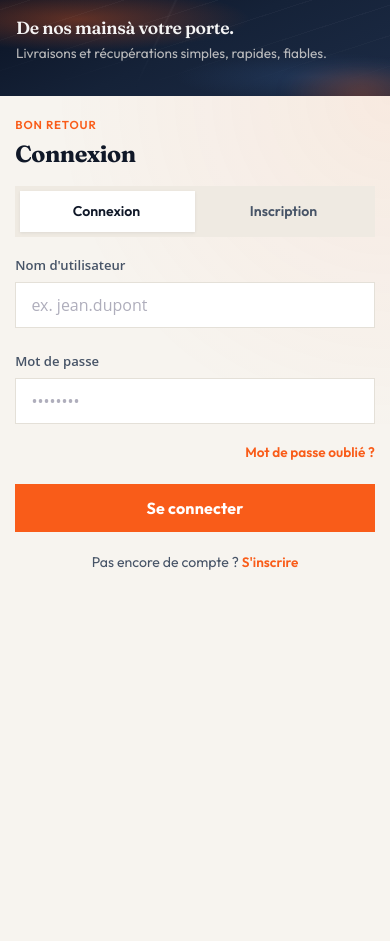
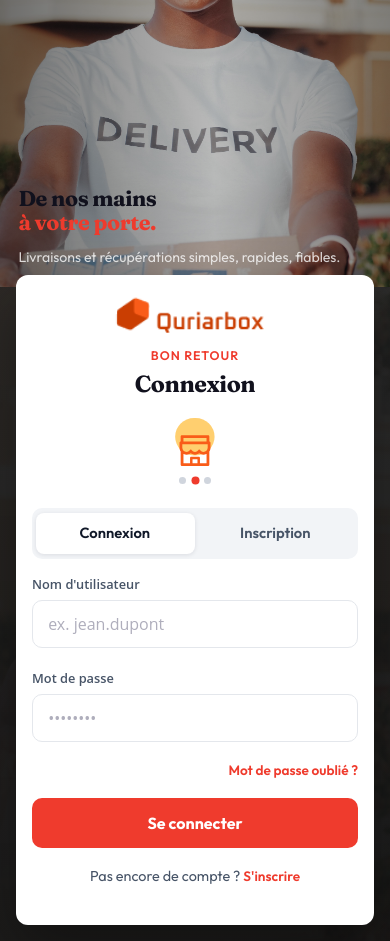
Before and after one commit to NomenaHao/Courier-front, a Vue app: page / in a window 390 px wide. Before the commit the page ends 844 px from the top, so only its background shows below. Built offline with nearby package versions, Linux system fonts and the light colour scheme; no server answers.

Commit message:
Fix Login design

```diff
--- a/src/components/Notifications.vue
+++ b/src/components/Notifications.vue
@@ -7,12 +7,11 @@
         class="toast show mb-2 border-0 shadow"
         role="alert"
       >
-        <div class="toast-header bg-white border-bottom-0">
+        <div class="toast-header bg-white border-0">
           <span class="me-2">🔔</span>
           <strong class="me-auto text-dark">{{ n.title }}</strong>
           <button type="button" class="btn-close" @click="dismiss(n.id)"></button>
         </div>
-        <div class="toast-body">{{ n.body }}</div>
       </div>
     </TransitionGroup>
   </div>
--- a/src/views/login/Login.vue
+++ b/src/views/login/Login.vue
@@ -1,25 +1,52 @@
 <template>
   <div class="auth-page">
-    <aside class="auth-brand" aria-hidden="false">
-      <div class="brand-glow"></div>
-      <div class="brand-route"></div>
-      <div class="brand-content">
-        <h1 class="brand-title">De nos mains<br />à votre porte.</h1>
-        <p class="brand-sub">Livraisons et récupérations simples, rapides, fiables.</p>
+    <aside class="auth-hero" aria-hidden="false">
+      <div class="hero-media" role="presentation"></div>
+      <div class="hero-shade"></div>
+      <div class="hero-copy">
+        <h1 class="hero-title">
+          De nos mains<br />
+          <span class="hero-highlight">à votre porte.</span>
+        </h1>
+        <p class="hero-sub">Livraisons et récupérations simples, rapides, fiables.</p>
       </div>
-      <ul class="brand-points">
-        <li>Suivi en temps réel</li>
-        <li>Livreurs à proximité</li>
-        <li>Commande en quelques clics</li>
-      </ul>
     </aside>
 
-    <div class="auth-panel">
-      <div class="auth-panel-inner">
+    <div class="auth-shell">
+      <div class="auth-card">
+        <header class="auth-brand-row">
+          <img
+            v-if="logoOk"
+            src="@/assets/img/gallery/logo.png"
+            alt=""
+            class="brand-logo"
+            @error="logoOk = false"
+          />
+          <span v-else class="brand-wordmark">Quick<span class="dot">.</span></span>
+        </header>
+
         <header class="auth-header">
           <p class="auth-kicker">{{ isLogin ? 'Bon retour' : 'Créer un compte' }}</p>
           <h2 class="auth-heading">{{ isLogin ? 'Connexion' : 'Inscription' }}</h2>
         </header>
+
+        <div class="feature-carousel" aria-live="polite">
+          <div class="carousel-visual">
+            <img :src="slides[activeSlide].icon" alt="" class="carousel-icon" />
+          </div>
+          <!-- <p class="carousel-caption">{{ slides[activeSlide].text }}</p> -->
+          <div class="carousel-dots" role="tablist" aria-label="Points forts">
+            <button
+              v-for="(slide, index) in slides"
+              :key="slide.text"
+              type="button"
+              class="dot-btn"
+              :class="{ active: activeSlide === index }"
+              :aria-selected="activeSlide === index"
+              @click="activeSlide = index"
+            />
+          </div>
+        </div>
 
         <div class="auth-tabs" role="tablist">
           <button
@@ -157,16 +184,41 @@
 </template>
 
 <script setup>
-import { ref } from 'vue'
+import { onMounted, onUnmounted, ref } from 'vue'
 import { useRouter } from 'vue-router'
 import api from '@/services/api'
+import { useWebSocket } from '@/composables/useWebSocket'
+import iconTrack from '@/assets/img/icons/services-1.svg'
+import iconNearby from '@/assets/img/icons/services-2.svg'
+import iconOrder from '@/assets/img/icons/services-3.svg'
 
 const router = useRouter()
+const { connect, disconnect } = useWebSocket()
 
 const isLogin = ref(true)
 const loading = ref(false)
 const feedback = ref('')
 const feedbackType = ref('error')
+const logoOk = ref(true)
+const activeSlide = ref(0)
+
+const slides = [
+  { text: 'Suivi en temps réel', icon: iconTrack },
+  { text: 'Livreurs à proximité', icon: iconNearby },
+  { text: 'Commande en quelques clics', icon: iconOrder },
+]
+
+let carouselTimer = null
+
+onMounted(() => {
+  carouselTimer = setInterval(() => {
+    activeSlide.value = (activeSlide.value + 1) % slides.length
+  }, 4500)
+})
+
+onUnmounted(() => {
+  if (carouselTimer) clearInterval(carouselTimer)
+})
 
 const loginForm = ref({
   username: '',
@@ -190,6 +242,8 @@ const handleLogin = async () => {
     localStorage.setItem('refresh', response.data.refresh)
     localStorage.setItem('user', JSON.stringify(response.data.user))
 
+    disconnect()
+    connect()
     router.push('/home')
   } catch (error) {
     feedbackType.value = 'error'
@@ -245,26 +299,22 @@ const handleSignup = async () => {
 .auth-page {
   --ink: #101828;
   --ink-soft: #475467;
-  --paper: #f7f4ef;
   --panel: #ffffff;
-  --accent: #f95c19;
-  --accent-deep: #d9480f;
-  --line: #e4e0d8;
+  --accent: #ef3b2d;
+  --accent-deep: #d62828;
+  --line: #e4e7ec;
   --ok: #0f7b4c;
   --err: #b42318;
 
   display: grid;
-  grid-template-columns: minmax(0, 1.05fr) minmax(340px, 0.95fr);
+  grid-template-columns: minmax(0, 1.15fr) minmax(360px, 0.85fr);
   min-height: 100vh;
   min-height: 100dvh;
   width: 100%;
-  max-width: 100%;
-  flex: 1;
   font-family: 'Outfit', sans-serif;
   color: var(--ink);
-  background: var(--paper);
+  background: #1a1a1a;
   overflow-x: hidden;
-  box-sizing: border-box;
 }
 
 .auth-page *,
@@ -273,146 +323,174 @@ const handleSignup = async () => {
   box-sizing: border-box;
 }
 
-.auth-brand {
+.auth-hero {
   position: relative;
+  min-height: 100vh;
+  min-height: 100dvh;
   overflow: hidden;
-  padding: clamp(1.5rem, 5vw, 4rem);
-  padding-top: max(clamp(1.5rem, 5vw, 4rem), env(safe-area-inset-top));
-  padding-left: max(clamp(1.5rem, 5vw, 4rem), env(safe-area-inset-left));
-  display: flex;
-  flex-direction: column;
-  justify-content: space-between;
-  gap: 1.5rem;
-  min-width: 0;
-  color: #f8f4ee;
-  background:
-    radial-gradient(ellipse 80% 60% at 20% 20%, rgba(249, 92, 25, 0.35), transparent 55%),
-    radial-gradient(ellipse 70% 50% at 80% 80%, rgba(56, 98, 156, 0.25), transparent 50%),
-    linear-gradient(155deg, #0b1324 0%, #152238 48%, #1c2b45 100%) !important;
-  animation: brand-in 0.7s ease both;
 }
 
-.brand-glow {
+.hero-media {
   position: absolute;
-  inset: auto -20% -30% auto;
-  width: 55%;
-  height: 55%;
-  border-radius: 50%;
-  background: radial-gradient(circle, rgba(249, 92, 25, 0.28), transparent 70%);
-  filter: blur(8px);
-  pointer-events: none;
+  inset: 0;
+  background: url('/assets/img/Deliverer.jpg') center / cover no-repeat;
+  transform: scale(1.03);
 }
 
-.brand-route {
+.hero-shade {
   position: absolute;
   inset: 0;
-  background:
-    linear-gradient(115deg, transparent 40%, rgba(255, 255, 255, 0.04) 40.5%, transparent 41%),
-    repeating-linear-gradient(
-      -18deg,
-      transparent 0,
-      transparent 28px,
-      rgba(255, 255, 255, 0.03) 28px,
-      rgba(255, 255, 255, 0.03) 29px
-    );
-  pointer-events: none;
-  mask-image: linear-gradient(to bottom, black 30%, transparent 95%);
+  background: linear-gradient(
+    90deg,
+    rgba(0, 0, 0, 0.55) 0%,
+    rgba(0, 0, 0, 0.25) 55%,
+    rgba(0, 0, 0, 0.45) 100%
+  );
 }
 
-.brand-content {
-  position: relative;
+.hero-copy {
+  position: absolute;
+  left: clamp(1.5rem, 4vw, 3rem);
+  bottom: clamp(2rem, 6vw, 4rem);
   z-index: 1;
   max-width: 28rem;
-  margin-top: 2rem;
-}
-
-.brand-mark {
-  font-family: 'Fraunces', Georgia, serif;
-  font-size: clamp(2.6rem, 5vw, 3.8rem);
-  font-weight: 700;
-  letter-spacing: -0.03em;
-  line-height: 1;
-  margin-bottom: 1.25rem;
   color: #fff;
 }
 
-.brand-title {
+.hero-title {
+  margin: 0 0 0.75rem;
   font-family: 'Fraunces', Georgia, serif;
-  font-size: clamp(1.6rem, 3.2vw, 2.35rem);
-  font-weight: 600;
-  line-height: 1.15;
+  font-size: clamp(1.75rem, 3.5vw, 2.75rem);
+  font-weight: 700;
+  line-height: 1.12;
   letter-spacing: -0.02em;
-  margin-bottom: 0.9rem;
-  color: rgba(255, 255, 255, 0.95);
 }
 
-.brand-sub {
-  font-size: 1.05rem;
-  line-height: 1.55;
-  color: rgba(248, 244, 238, 0.72);
+.hero-highlight {
+  color: var(--accent);
+}
+
+.hero-sub {
+  margin: 0;
+  font-size: clamp(0.95rem, 1.5vw, 1.05rem);
+  line-height: 1.5;
+  color: rgba(255, 255, 255, 0.82);
   max-width: 22rem;
 }
 
-.brand-points {
-  position: relative;
-  z-index: 1;
-  list-style: none;
-  display: flex;
-  flex-wrap: wrap;
-  gap: 0.55rem;
-  padding: 0;
-  margin: 2.5rem 0 0;
-}
-
-.brand-points li {
-  font-size: 0.85rem;
-  font-weight: 500;
-  padding: 0.45rem 0.8rem;
-  border: 1px solid rgba(255, 255, 255, 0.16);
-  background: rgba(255, 255, 255, 0.06);
-  backdrop-filter: blur(6px);
-}
-
-.auth-panel {
+.auth-shell {
   display: flex;
   align-items: center;
   justify-content: center;
-  min-width: 0;
-  width: 100%;
-  padding: clamp(1.25rem, 4vw, 3rem);
-  padding-bottom: max(clamp(1.25rem, 4vw, 3rem), env(safe-area-inset-bottom));
-  padding-right: max(clamp(1.25rem, 4vw, 3rem), env(safe-area-inset-right));
+  padding: clamp(1rem, 3vw, 2rem);
   background:
-    radial-gradient(circle at 100% 0%, rgba(249, 92, 25, 0.07), transparent 40%),
-    var(--paper) !important;
-  animation: panel-in 0.65s ease 0.08s both;
+    linear-gradient(180deg, rgba(30, 30, 30, 0.92), rgba(20, 20, 20, 0.96)),
+    url('/assets/img/Deliverer.jpg') center / cover no-repeat;
 }
 
-.auth-panel-inner {
+.auth-card {
   width: 100%;
-  max-width: 400px;
-  margin: 0 auto;
+  max-width: 420px;
+  padding: clamp(1.35rem, 3vw, 2rem) clamp(1.25rem, 3vw, 1.75rem);
+  background: var(--panel);
+  border-radius: 14px;
+  box-shadow: 0 24px 60px rgba(0, 0, 0, 0.35);
+  animation: panel-in 0.55s ease both;
+}
+
+.auth-brand-row {
+  display: flex;
+  justify-content: center;
+  margin-bottom: 0.75rem;
+}
+
+.brand-logo {
+  height: 42px;
+  width: auto;
+  object-fit: contain;
+}
+
+.brand-wordmark {
+  font-family: 'Fraunces', Georgia, serif;
+  font-size: 1.65rem;
+  font-weight: 700;
+  letter-spacing: -0.03em;
+  color: var(--ink);
+}
+
+.brand-wordmark .dot {
+  color: var(--accent);
 }
 
 .auth-header {
-  margin-bottom: 1.5rem;
+  text-align: center;
+  margin-bottom: 0.85rem;
 }
 
 .auth-kicker {
-  font-size: 0.8rem;
+  font-size: 0.78rem;
   font-weight: 600;
   letter-spacing: 0.08em;
   text-transform: uppercase;
   color: var(--accent);
-  margin-bottom: 0.4rem;
+  margin: 0 0 0.25rem;
 }
 
 .auth-heading {
+  margin: 0;
   font-family: 'Fraunces', Georgia, serif;
-  font-size: clamp(1.7rem, 3vw, 2.1rem);
+  font-size: clamp(1.45rem, 2.5vw, 1.85rem);
   font-weight: 700;
   letter-spacing: -0.02em;
-  color: var(--ink);
+}
+
+.feature-carousel {
+  text-align: center;
+  margin-bottom: 1rem;
+  padding-bottom: 0.5rem;
+}
+
+.carousel-visual {
+  display: flex;
+  justify-content: center;
+  align-items: center;
+  height: 72px;
+  margin-bottom: 0.35rem;
+}
+
+.carousel-icon {
+  height: 56px;
+  width: auto;
+}
+
+.carousel-caption {
+  margin: 0 0 0.55rem;
+  font-size: 0.88rem;
+  font-weight: 600;
+  color: var(--ink-soft);
+  line-height: 1.35;
+}
+
+.carousel-dots {
+  display: flex;
+  justify-content: center;
+  gap: 0.35rem;
+}
+
+.dot-btn {
+  width: 7px;
+  height: 7px;
+  padding: 0;
+  border: none;
+  border-radius: 50%;
+  background: #d0d5dd;
+  cursor: pointer;
+  transition: background 0.2s ease, transform 0.2s ease;
+}
+
+.dot-btn.active {
+  background: var(--accent);
+  transform: scale(1.15);
 }
 
 .auth-tabs {
@@ -420,9 +498,10 @@ const handleSignup = async () => {
   display: grid;
   grid-template-columns: 1fr 1fr;
   gap: 0.25rem;
-  padding: 0.3rem;
-  margin-bottom: 1.5rem;
-  background: #efeae2;
+  padding: 0.28rem;
+  margin-bottom: 1rem;
+  background: #f2f4f7;
+  border-radius: 10px;
 }
 
 .auth-tab {
@@ -430,12 +509,13 @@ const handleSignup = async () => {
   z-index: 1;
   border: none;
   background: transparent;
-  padding: 0.7rem 0.5rem;
+  padding: 0.62rem 0.5rem;
   font-family: inherit;
-  font-size: 0.95rem;
+  font-size: 0.92rem;
   font-weight: 600;
   color: var(--ink-soft);
   cursor: pointer;
+  border-radius: 8px;
   transition: color 0.25s ease;
 }
 
@@ -445,12 +525,13 @@ const handleSignup = async () => {
 
 .auth-tab-indicator {
   position: absolute;
-  top: 0.3rem;
-  bottom: 0.3rem;
-  left: 0.3rem;
-  width: calc(50% - 0.3rem);
+  top: 0.28rem;
+  bottom: 0.28rem;
+  left: 0.28rem;
+  width: calc(50% - 0.28rem);
   background: var(--panel);
-  box-shadow: 0 1px 3px rgba(16, 24, 40, 0.08);
+  border-radius: 8px;
+  box-shadow: 0 1px 4px rgba(16, 24, 40, 0.1);
   transition: transform 0.35s cubic-bezier(0.22, 1, 0.36, 1);
   pointer-events: none;
 }
@@ -460,12 +541,12 @@ const handleSignup = async () => {
 }
 
 .auth-feedback {
-  margin-bottom: 1rem;
-  padding: 0.75rem 0.9rem;
-  font-size: 0.9rem;
+  margin-bottom: 0.85rem;
+  padding: 0.7rem 0.85rem;
+  font-size: 0.88rem;
   line-height: 1.4;
+  border-radius: 8px;
   border-left: 3px solid;
-  animation: feedback-in 0.3s ease both;
 }
 
 .auth-feedback.error {
@@ -483,17 +564,17 @@ const handleSignup = async () => {
 .auth-form {
   display: flex;
   flex-direction: column;
-  gap: 1rem;
+  gap: 0.85rem;
 }
 
 .field {
   display: flex;
   flex-direction: column;
-  gap: 0.4rem;
+  gap: 0.35rem;
 }
 
 .field span {
-  font-size: 0.82rem;
+  font-size: 0.8rem;
   font-weight: 600;
   color: var(--ink-soft);
 }
@@ -501,29 +582,22 @@ const handleSignup = async () => {
 .field input,
 .field select {
   width: 100%;
-  max-width: 100%;
   height: 48px;
   padding: 0 0.95rem;
   border: 1px solid var(--line);
-  border-radius: 0;
-  background: var(--panel);
+  border-radius: 10px;
+  background: #fff;
   font-family: inherit;
-  font-size: 16px; /* évite le zoom iOS */
+  font-size: 16px;
   color: var(--ink);
   outline: none;
   transition: border-color 0.2s ease, box-shadow 0.2s ease;
-  -webkit-appearance: none;
-  appearance: none;
-}
-
-.field input::placeholder {
-  color: #98a2b3;
 }
 
 .field input:focus,
 .field select:focus {
   border-color: var(--accent);
-  box-shadow: 0 0 0 3px rgba(249, 92, 25, 0.15);
+  box-shadow: 0 0 0 3px rgba(239, 59, 45, 0.14);
 }
 
 .field select {
@@ -538,7 +612,7 @@ const handleSignup = async () => {
 .field-meta {
   display: flex;
   justify-content: flex-end;
-  margin-top: -0.35rem;
+  margin-top: -0.25rem;
 }
 
 .pass-link,
@@ -550,7 +624,6 @@ const handleSignup = async () => {
   font-size: 0.85rem;
   font-weight: 600;
   color: var(--accent);
-  text-decoration: none;
   cursor: pointer;
 }
 
@@ -561,32 +634,26 @@ const handleSignup = async () => {
 }
 
 .submit-btn {
-  margin-top: 0.35rem;
+  margin-top: 0.25rem;
   width: 100%;
   height: 50px;
-  min-height: 48px;
   border: none;
+  border-radius: 10px;
   background: var(--accent);
   color: #fff;
   font-family: inherit;
   font-size: 1rem;
   font-weight: 650;
-  letter-spacing: 0.01em;
   cursor: pointer;
   display: inline-flex;
   align-items: center;
   justify-content: center;
   transition: background 0.2s ease, transform 0.15s ease;
-  touch-action: manipulation;
 }
 
 .submit-btn:hover:not(:disabled) {
   background: var(--accent-deep);
   transform: translateY(-1px);
-}
-
-.submit-btn:active:not(:disabled) {
-  transform: translateY(0);
 }
 
 .submit-btn:disabled {
@@ -604,9 +671,9 @@ const handleSignup = async () => {
 }
 
 .auth-switch {
-  margin-top: 1.5rem;
+  margin-top: 1.15rem;
   text-align: center;
-  font-size: 0.92rem;
+  font-size: 0.9rem;
   color: var(--ink-soft);
 }
 
@@ -621,32 +688,10 @@ const handleSignup = async () => {
   transform: translateY(6px);
 }
 
-@keyframes brand-in {
-  from {
-    opacity: 0;
-    transform: translateX(-12px);
-  }
-  to {
-    opacity: 1;
-    transform: none;
-  }
-}
-
 @keyframes panel-in {
   from {
     opacity: 0;
-    transform: translateY(10px);
-  }
-  to {
-    opacity: 1;
-    transform: none;
-  }
-}
-
-@keyframes feedback-in {
-  from {
-    opacity: 0;
-    transform: translateY(-4px);
+    transform: translateY(12px);
   }
   to {
     opacity: 1;
@@ -660,186 +705,54 @@ const handleSignup = async () => {
   }
 }
 
-/* Tablette paysage / petits laptops */
-@media (max-width: 1100px) {
+@media (max-width: 960px) {
   .auth-page {
-    grid-template-columns: minmax(0, 0.9fr) minmax(320px, 1fr);
+    grid-template-columns: 1fr;
+    grid-template-rows: minmax(220px, 34vh) 1fr;
   }
 
-  .brand-points li {
-    font-size: 0.8rem;
+  .auth-hero {
+    min-height: unset;
+  }
+
+  .hero-copy {
+    left: 1.15rem;
+    right: 1.15rem;
+    bottom: 1.15rem;
+  }
+
+  .hero-title {
+    font-size: clamp(1.35rem, 5vw, 1.75rem);
+  }
+
+  .hero-sub {
+    font-size: 0.88rem;
+  }
+
+  .auth-shell {
+    align-items: flex-start;
+    padding-top: 0.75rem;
+  }
+
+  .auth-card {
+    margin-top: -1.5rem;
+    position: relative;
+    z-index: 2;
   }
 }
 
-/* Tablette portrait & mobile : stack vertical */
-@media (max-width: 900px) {
-  .auth-page {
-    grid-template-columns: 1fr;
-    grid-template-rows: auto 1fr;
+@media (max-width: 480px) {
+  .auth-card {
+    border-radius: 12px;
+    padding: 1.15rem 1rem 1.35rem;
   }
 
-  .auth-brand {
-    min-height: unset;
-    padding: 1.35rem 1.25rem 1.25rem;
-    padding-top: max(1.35rem, env(safe-area-inset-top));
-    gap: 0.75rem;
-    justify-content: flex-start;
+  .carousel-visual {
+    height: 60px;
   }
 
-  .brand-content {
-    margin-top: 0;
-    max-width: none;
-  }
-
-  .brand-mark {
-    font-size: clamp(1.9rem, 8vw, 2.4rem);
-    margin-bottom: 0.55rem;
-  }
-
-  .brand-title {
-    font-size: clamp(1.15rem, 4.5vw, 1.45rem);
-    margin-bottom: 0.4rem;
-  }
-
-  .brand-title br {
-    display: none;
-  }
-
-  .brand-sub {
-    font-size: 0.92rem;
-    max-width: none;
-    line-height: 1.45;
-  }
-
-  .brand-points {
-    display: none;
-  }
-
-  .auth-panel {
-    padding: 1.5rem 1.15rem 2rem;
-    padding-bottom: max(2rem, env(safe-area-inset-bottom));
-    align-items: flex-start;
-  }
-
-  .auth-header {
-    margin-bottom: 1.15rem;
-  }
-
-  .auth-tabs {
-    margin-bottom: 1.15rem;
-  }
-}
-
-/* Petits téléphones */
-@media (max-width: 480px) {
-  .auth-brand {
-    padding: 1.1rem 1rem 1rem;
-  }
-
-  .brand-mark {
-    font-size: 1.75rem;
-    margin-bottom: 0.4rem;
-  }
-
-  .brand-title {
-    font-size: 1.1rem;
-  }
-
-  .brand-sub {
-    font-size: 0.85rem;
-  }
-
-  .auth-panel {
-    padding: 1.25rem 0.95rem 1.75rem;
-  }
-
-  .auth-heading {
-    font-size: 1.45rem;
-  }
-
-  .auth-kicker {
-    font-size: 0.72rem;
-  }
-
-  .auth-tab {
-    padding: 0.65rem 0.35rem;
-    font-size: 0.88rem;
-  }
-
-  .field input,
-  .field select {
-    height: 46px;
-  }
-
-  .submit-btn {
+  .carousel-icon {
     height: 48px;
-  }
-
-  .auth-switch {
-    font-size: 0.88rem;
-    margin-top: 1.25rem;
-  }
-}
-
-/* Très petits écrans / landscape court */
-@media (max-height: 700px) and (max-width: 900px) {
-  .auth-brand {
-    padding-top: 0.9rem;
-    padding-bottom: 0.85rem;
-  }
-
-  .brand-sub {
-    display: none;
-  }
-
-  .auth-panel {
-    padding-top: 1rem;
-  }
-
-  .auth-form {
-    gap: 0.75rem;
-  }
-}
-
-/* Landscape mobile : 2 colonnes compactes si assez large */
-@media (max-height: 500px) and (orientation: landscape) and (min-width: 640px) {
-  .auth-page {
-    grid-template-columns: minmax(0, 0.85fr) minmax(0, 1.15fr);
-    grid-template-rows: 1fr;
-    min-height: 100vh;
-    min-height: 100dvh;
-  }
-
-  .auth-brand {
-    padding: 1rem 1.25rem;
-    justify-content: center;
-  }
-
-  .brand-title,
-  .brand-sub,
-  .brand-points {
-    display: none;
-  }
-
-  .brand-mark {
-    margin: 0;
-    font-size: 2rem;
-  }
-
-  .auth-panel {
-    align-items: center;
-    padding: 1rem 1.25rem;
-    overflow-y: auto;
-  }
-
-  .auth-form {
-    gap: 0.65rem;
-  }
-
-  .field input,
-  .field select,
-  .submit-btn {
-    height: 42px;
   }
 }
 </style>
```
Also changed, not shown: src/composables/useWebSocket.js (+12 -1 lines), public/assets/img/Deliverer.jpg (added), src/assets/img/login-hero-reference.png (added).
